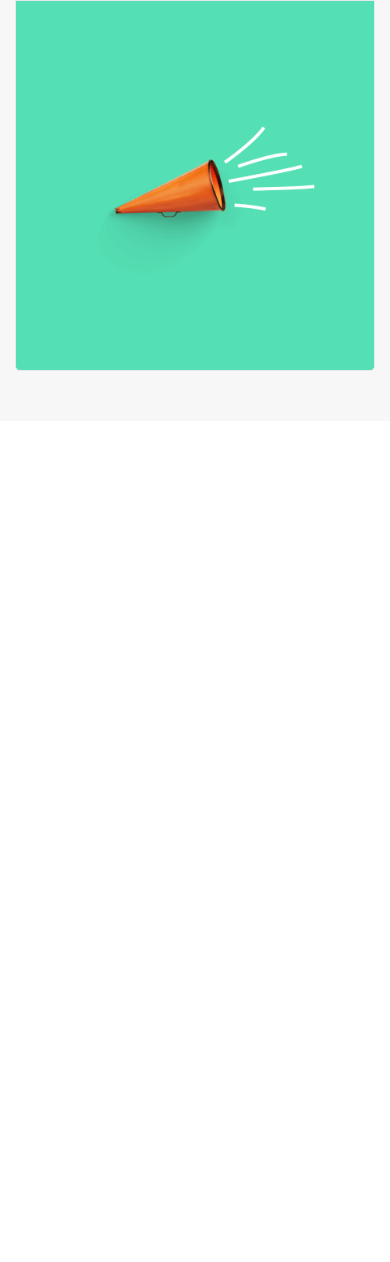
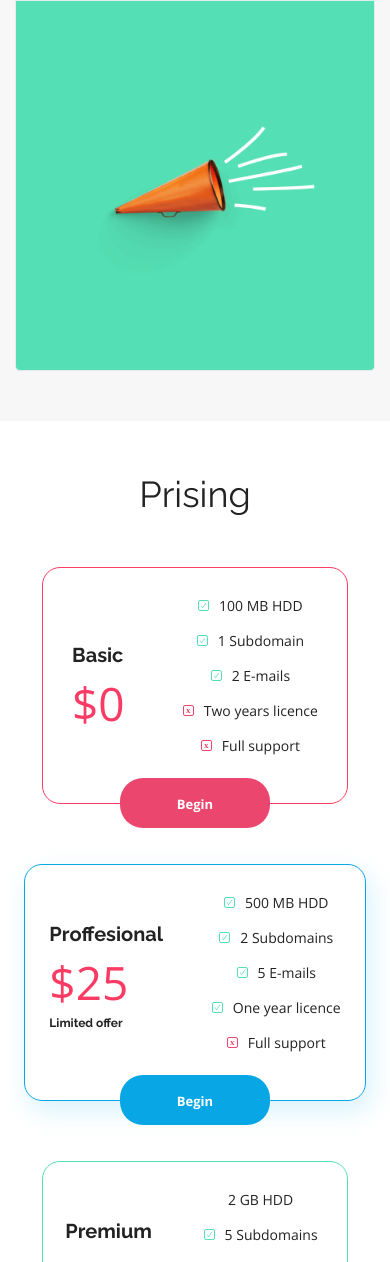
Before and after one commit to Andrii-dan/BestShop-2.0, a website: page index.html in a window 390 px wide. Shown: the part 3518-4780 px from the top of the page. Before the commit the page ends 3939 px from the top, so only its background shows below. Drawn offline with nearby package versions, Linux system fonts and the light colour scheme; files that its build step writes are made by us from their sources; files whose address does not match are found by name.

Commit message:
Pricing section

```diff
--- a/index.html
+++ b/index.html
@@ -117,6 +117,68 @@
 					</div>
 				</div>
 			</section>
+
+			<section class="pricing" id="prices">
+				<h2 class="pricing__title">Prising</h2>
+				<div class="pricing__container">
+					<div class="pricing__box pricing__box--basic">
+						<div class="pricing__box--tablet">
+							<div class="pricing__option--tablet">
+								<h3 class="pricing__option">Basic</h3>
+								<div class="pricing__price">$0</div>
+							</div>
+							<ul class="pricing__list">
+								<li class="list__feature__available">100 MB HDD</li>
+								<li class="list__feature__available">1 Subdomain</li>
+								<li class="list__feature__available">2 E-mails</li>
+								<li class="list__feature__not-available">Two years licence</li>
+								<li class="list__feature__not-available">Full support</li>
+							</ul>
+						</div>
+						<a href="/" class="pricing__button">Begin</a>
+					</div>
+
+					<div class="pricing__box pricing__box--proffesional">
+						<div class="pricing__box--tablet">
+							<div class="pricing__option--tablet">
+						<h3 class="pricing__option">Proffesional</h3>
+						<div class="pricing__price">$25</div>
+						<div class="pricing__annotation">Limited offer</div>
+						</div>
+						<ul class="pricing__list">
+							<li class="list__feature__available">500 MB HDD</li>
+							<li class="list__feature__available">2 Subdomains</li>
+							<li class="list__feature__available">5 E-mails</li>
+							<li class="list__feature__available">One year licence</li>
+							<li class="list__feature__not-available">Full support</li>
+						</ul>
+						</div>
+						<a href="/" class="pricing__button pricing__button--proffesional"
+							>Begin</a
+						>
+					</div>
+
+					<div class="pricing__box pricing__box--premium">
+						<div class="pricing__box--tablet">
+							<div class="pricing__option--tablet">
+								<h3 class="pricing__option">Premium</h3>
+								<div class="pricing__price">$60</div>
+								<div class="pricing__annotation">Limited offer</div>
+							</div>
+							<ul class="pricing__list">
+								<li class="list__featureavb">2 GB HDD</li>
+								<li class="list__feature__available">5 Subdomains</li>
+								<li class="list__feature__available">20 E-mails</li>
+								<li class="list__feature__available">Two year licence</li>
+								<li class="list__feature__available">Full support</li>
+							</ul>
+						</div>
+						<a href="/" class="pricing__button pricing__button--premium"
+							>Begin</a
+						>
+					</div>
+				</div>
+			</section>
 		</main>
 
 		<!-- <footer class="footer">
--- a/scss/elements/_benefits.scss
+++ b/scss/elements/_benefits.scss
@@ -216,6 +216,7 @@
 		@include tablet {
 			width: 100%;
 			height: auto;
+			max-width: 100%;
 		}
 	}
 
--- /dev/null
+++ b/scss/elements/_pricing.scss
@@ -0,0 +1,168 @@
+.pricing {
+	width: 1266px;
+	margin: 0px auto;
+	padding-bottom: 180px;
+	@include laptop {
+		width: 100%;
+		padding: 0px 15px;
+	}
+
+	&__title {
+		font-family: $font-raleway;
+		font-weight: 400;
+		font-size: 36px;
+		padding: 100px 0 50px 0;
+		text-align: center;
+        @include laptop {
+            padding: 55px 0;
+        }
+	}
+
+	&__container {
+		display: flex;
+		justify-content: space-between;
+		align-items: center;
+		text-align: center;
+	    @include laptop {
+			flex-direction: column;
+		}
+	}
+
+	&__box {
+		width: 370px;
+		height: 460px;
+		position: relative;
+        @include laptop {
+			margin-bottom: 60px;
+		}
+		@include mobile {
+			width: 85%;
+            height: auto;
+		}
+	}
+
+	&__box--tablet {
+		@include mobile {
+			display: flex;
+			justify-content: space-around;
+			align-items: center;
+		}
+	}
+
+    &__option--tablet {
+        @include mobile {
+            display: flex;
+            flex-direction: column;
+            align-items: flex-start;
+    }
+}
+
+	&__option {
+		font-family: $font-raleway;
+		font-weight: bold;
+		font-size: 20px;
+		padding: 35px 0 15px 0;
+        @include mobile{
+            padding: 0;
+            padding-bottom: 15px;
+        }
+	}
+
+	&__box--basic {
+		border: 1px solid $color-red;
+		border-radius: 18px;
+	}
+
+	&__price {
+		font-family: $font-open-sans;
+		font-size: 46px;
+		font-weight: 200;
+		color: $color-red;
+	}
+
+	&__list {
+		padding-top: 70px;
+        @include mobile {
+		padding: 20px 0 40px 0;
+		}
+	}
+
+	&__list li {
+		font-family: $font-open-sans;
+		font-weight: 400;
+		font-size: 14px;
+		line-height: 2.5em;
+	}
+
+	&__button {
+		display: inline-block;
+		width: 150px;
+		height: 50px;
+		border-radius: 23px;
+		background: #eb476e;
+		margin-top: 55px;
+		text-decoration: none;
+		font-family: $font-open-sans;
+		font-weight: bold;
+		font-size: 13px;
+		color: $color-white;
+		padding-top: 20px;
+		position: absolute;
+		bottom: -25px;
+		right: 50%;
+		transform: translate(50%);
+	}
+
+	.list__feature__available::before {
+		content: ' ';
+		display: inline-block;
+		width: 11px;
+		height: 11px;
+		margin-right: 10px;
+		background: url(../assets/checkmark_1.svg);
+	}
+
+	.list__feature__not-available::before {
+		content: ' ';
+		display: inline-block;
+		width: 11px;
+		height: 11px;
+		margin-right: 10px;
+		background: url(../assets/close.svg);
+	}
+
+	&__box--proffesional {
+		width: 405px;
+		height: 500px;
+		box-shadow: 5px 10px 27px $main-color-shadow;
+		border: 1px solid $main-color;
+		border-radius: 18px;
+        @include laptop {
+			margin-bottom: 60px;
+		}
+		@include mobile {
+			width: 95%;
+            height: auto;
+		}
+	}
+
+	&__button--proffesional {
+		background: $main-color;
+	}
+
+	&__annotation {
+		font-family: $font-raleway;
+		font-weight: bold;
+		font-size: 12px;
+		line-height: 3em;
+	}
+
+	&__box--premium {
+		border: 1px solid $color-green;
+		border-radius: 18px;
+	}
+
+	&__button--premium {
+		background: $color-green;
+	}
+}
--- a/scss/main.scss
+++ b/scss/main.scss
@@ -7,3 +7,4 @@
 @import 'elements/banner';
 @import 'elements/stat';
 @import 'elements/benefits';
+@import 'elements/pricing'
--- a/scss/settings/_variables.scss
+++ b/scss/settings/_variables.scss
@@ -1,7 +1,7 @@
 // Breakpoints
 $mobile: 776px;
 $tablet: 992px;
-$laptop: 992px;
+$laptop: 1300px;
 $desktop: 1200px;
 // /
 
@@ -43,6 +43,13 @@ $font-open-sans: 'Open Sans', sans-serif;
 	}
 }
 
+
+@mixin laptop {
+	@media screen and (max-width: $laptop) {
+		@content;
+	}
+}
+
 // Padding
 $base-padding: 1.5rem;
 // /
```
